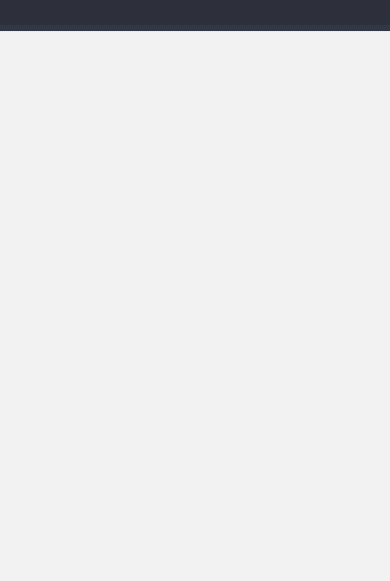
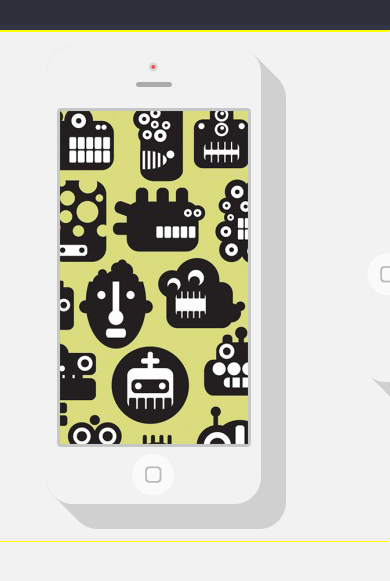
Before and after one commit to Zuleikabostel/My-Website, a plain HTML site: page index.html in a window 390 px wide. Shown: the part 65-646 px from the top of the page. Drawn offline with Linux system fonts and the light colour scheme.

Commit message:
Added phone picture

```diff
--- a/index.html
+++ b/index.html
@@ -30,6 +30,10 @@
           </div>
       </div>
 
+      <div class="banner">
+        <img src="singolo.png">
+      </div>
+
     </body>
 
 </html>
```
Also changed, not shown: singolo.png (added).
